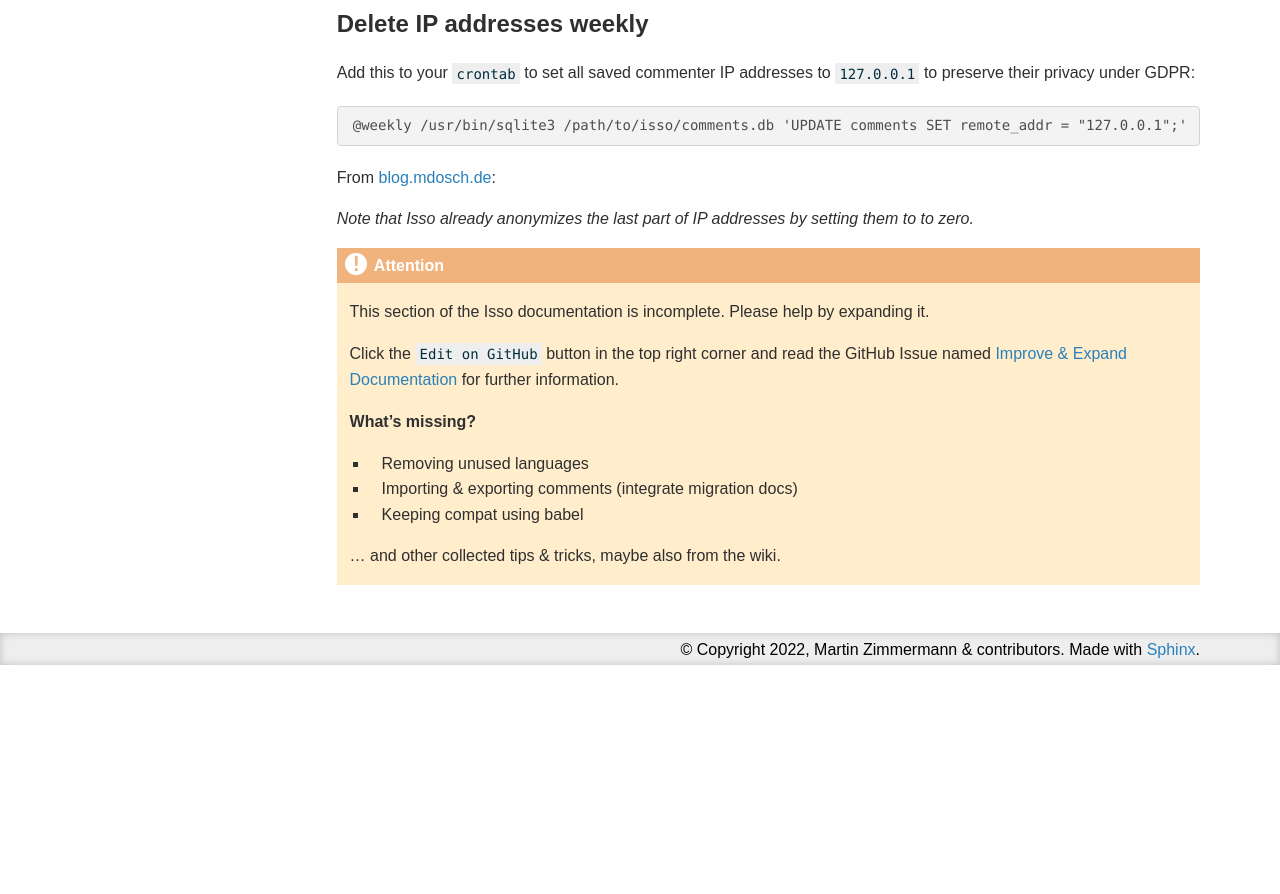
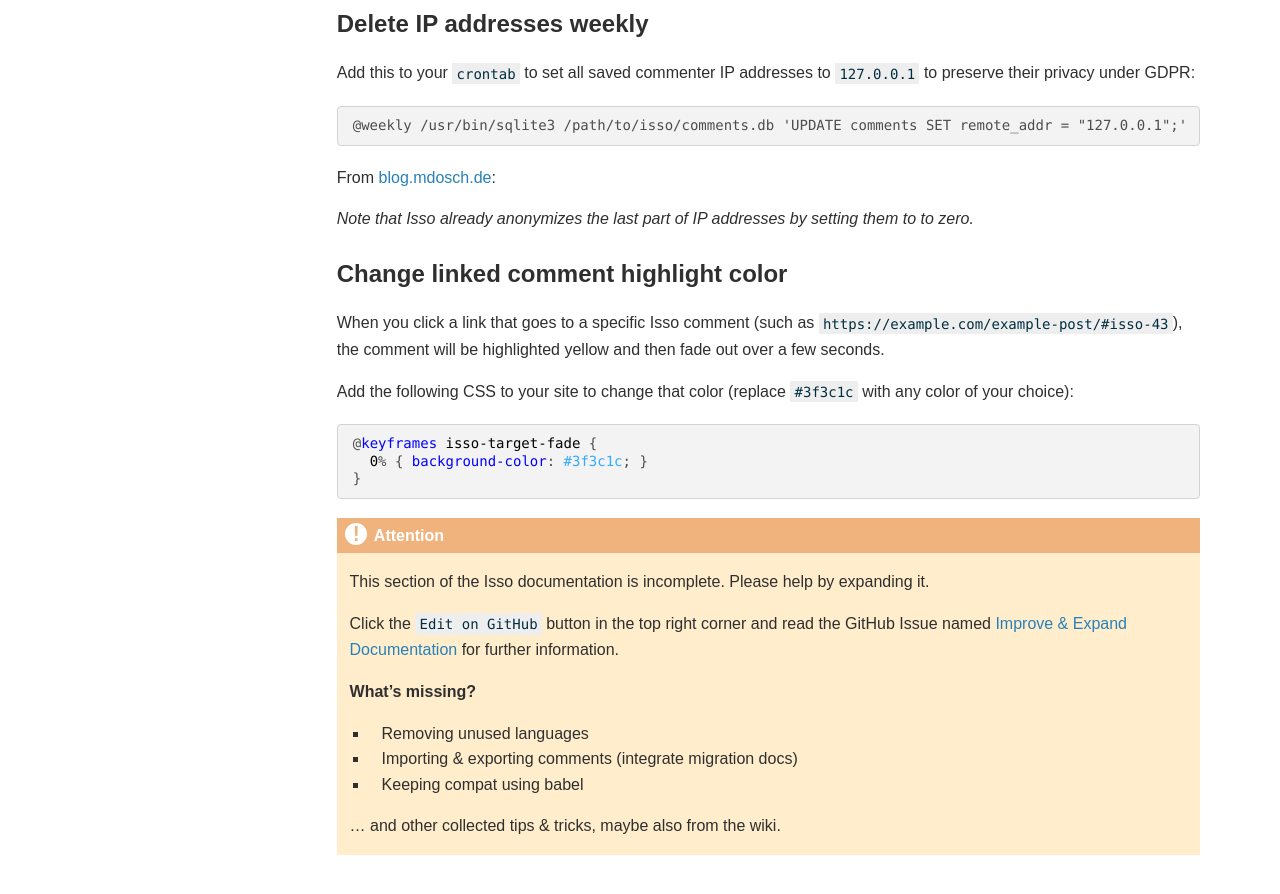
Before and after one commit to isso-comments/isso, a Sphinx documentation site: the page built from docs/docs/guides/tips-and-tricks.rst, in a window 1280 px wide and 900 px high, scrolled down 2815 px. Shown: the top 894 px of the window. Built offline with Sphinx 7.4.7, drawn with Linux system fonts in a browser that asks for light colours; before the commit the page ends 3480 px from its top, so only the background shows below that.

Commit message:
docs: Add isso-target to tips and tricks

```diff
--- a/docs/docs/guides/tips-and-tricks.rst
+++ b/docs/docs/guides/tips-and-tricks.rst
@@ -166,6 +166,21 @@ From `blog.mdosch.de <https://blog.mdosch.de/2018/05/20/isso-ip-adressen-woechen
 them to to zero.*
 
 
+Change linked comment highlight color
+-------------------------------------
+
+When you click a link that goes to a specific Isso comment (such as ``https://example.com/example-post/#isso-43``),
+the comment will be highlighted yellow and then fade out over a few seconds.
+
+Add the following CSS to your site to change that color (replace ``#3f3c1c`` with any color of your choice):
+
+.. code-block:: css
+
+   @keyframes isso-target-fade {
+     0% { background-color: #3f3c1c; }
+   }
+
+
 .. attention::
 
    This section of the Isso documentation is incomplete. Please help by expanding it.
```
